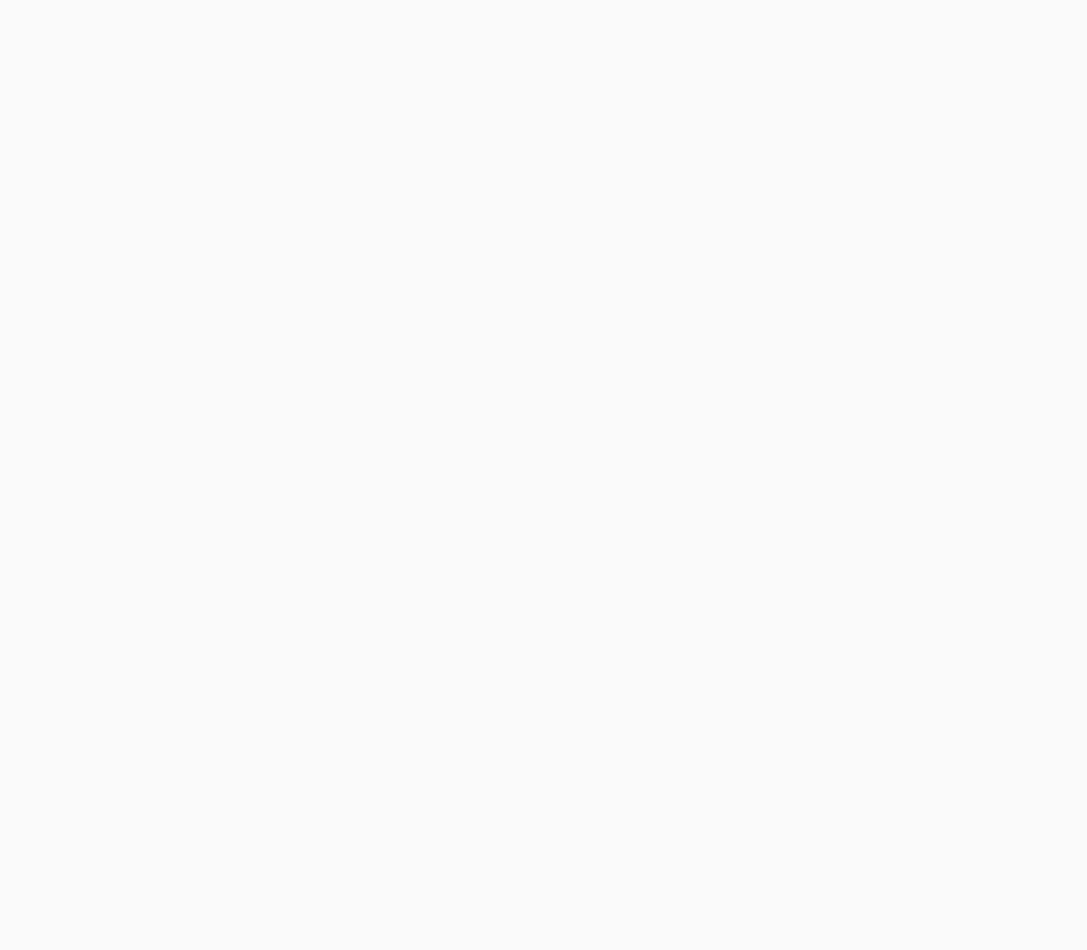
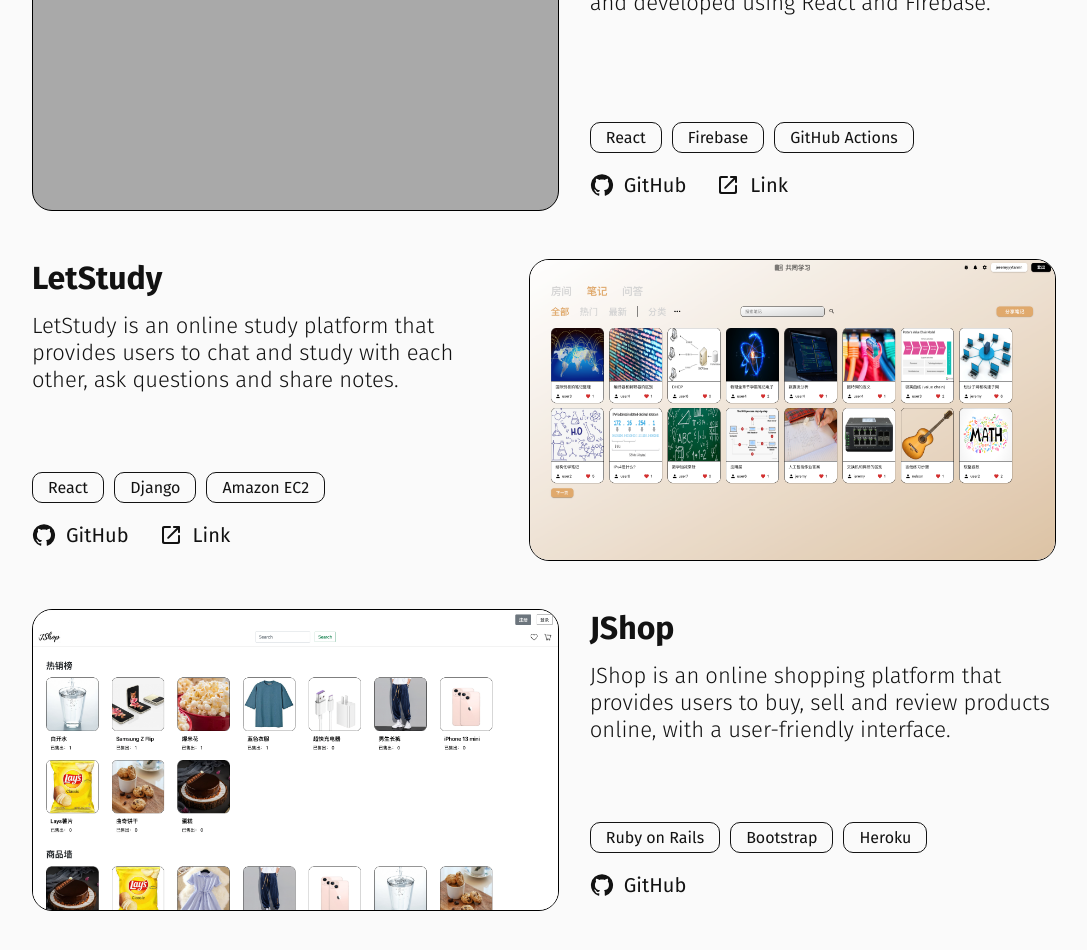
Before and after one commit to jeremyytann/tanchiachun-com, a React (Create React App) app: page /project in a window 1280 px wide. Shown: the part 360-1310 px from the top of the page, without its empty margins (96-1183 px from the left). Before the commit the page ends 800 px from the top, so only its background shows below. Built offline with nearby package versions, Linux system fonts and the light colour scheme.

Commit message:
completed project page for web

```diff
--- a/src/Pages/ProjectPage.js
+++ b/src/Pages/ProjectPage.js
@@ -1,12 +1,154 @@
+import { GitHub, OpenInNewRounded } from '@mui/icons-material'
 import React from 'react'
 import Navbar from '../Components/Navbars/Navbar'
+import '../Utilities/Styles/Pages/ProjectPage.css'
+import jshopImg from '../Assets/JShop.png'
+import letStudyImg from '../Assets/LetStudy.png'
 
 const ProjectPage = () => {
     return (
         <div>
             <Navbar />
 
-            ProjectPage
+            <div className='project-body-container'>
+                <div className='project-title-container'>
+                    <span className='project-title-text'>
+                        PROJECT
+                    </span>
+                </div>
+
+                <div className='project-item-container'>
+                    <div className='project-image-container'>
+
+                    </div>
+
+                    <div className='project-info-container'>
+                        <span className='project-item-title-text'>
+                            Personal Website
+                        </span>
+
+                        <span className='project-item-description-text'>
+                            My first personal portfolio website I designed and developed using React and Firebase.
+                        </span>
+
+                        <div className='project-item-stack-container'>
+                            <div className='project-item-stack'>
+                                React
+                            </div>
+
+                            <div className='project-item-stack'>
+                                Firebase
+                            </div>
+
+                            <div className='project-item-stack'>
+                                GitHub Actions
+                            </div>
+                        </div>
+
+                        <div className='project-item-link-container'>
+                            <div className='project-item-link-stack'>
+                                <GitHub className='project-item-link-logo' />
+
+                                <span className='project-item-link-text'>
+                                    GitHub
+                                </span>
+                            </div>
+
+                            <div className='project-item-link-stack'>
+                                <OpenInNewRounded className='project-item-link-logo' />
+
+                                <span className='project-item-link-text'>
+                                    Link
+                                </span>
+                            </div>
+                        </div>
+                    </div>
+                </div>
+
+                <div className='project-item-container'>
+                    <div className='project-info-container'>
+                        <span className='project-item-title-text'>
+                            LetStudy
+                        </span>
+
+                        <span className='project-item-description-text'>
+                        LetStudy is an online study platform that provides users to chat and study with each other, ask questions and share notes.
+                        </span>
+
+                        <div className='project-item-stack-container'>
+                            <div className='project-item-stack'>
+                                React
+                            </div>
+
+                            <div className='project-item-stack'>
+                                Django
+                            </div>
+
+                            <div className='project-item-stack'>
+                                Amazon EC2
+                            </div>
+                        </div>
+
+                        <div className='project-item-link-container'>
+                            <div className='project-item-link-stack'>
+                                <GitHub className='project-item-link-logo' />
+
+                                <span className='project-item-link-text'>
+                                    GitHub
+                                </span>
+                            </div>
+
+                            <div className='project-item-link-stack'>
+                                <OpenInNewRounded className='project-item-link-logo' />
+
+                                <span className='project-item-link-text'>
+                                    Link
+                                </span>
+                            </div>
+                        </div>
+                    </div>
+
+                    <img src={letStudyImg} alt='jshop' className='project-image-container' />
+                </div>
+
+                <div className='project-item-container'>
+                    <img src={jshopImg} alt='jshop' className='project-image-container' />
+
+                    <div className='project-info-container'>
+                        <span className='project-item-title-text'>
+                            JShop
+                        </span>
+
+                        <span className='project-item-description-text'>
+                        JShop is an online shopping platform that provides users to buy, sell and review products online, with a user-friendly interface.
+                        </span>
+
+                        <div className='project-item-stack-container'>
+                            <div className='project-item-stack'>
+                                Ruby on Rails
+                            </div>
+
+                            <div className='project-item-stack'>
+                                Bootstrap
+                            </div>
+
+                            <div className='project-item-stack'>
+                                Heroku
+                            </div>
+                        </div>
+
+                        <div className='project-item-link-container'>
+                            <div className='project-item-link-stack'>
+                                <GitHub className='project-item-link-logo' />
+
+                                <span className='project-item-link-text'>
+                                    GitHub
+                                </span>
+                            </div>
+                        </div>
+                    </div>
+                </div>
+            </div>
         </div>
     )
 }
--- a/src/Utilities/Styles/Pages/ProjectPage.css
+++ b/src/Utilities/Styles/Pages/ProjectPage.css
@@ -4,24 +4,39 @@
     justify-content: center;
     min-width: calc(768px - 20%);
     margin-top: 100px;
+    margin-bottom: 100px;
     margin-left: 10%;
     margin-right: 10%;
 }
 
 .project-item-container {
     margin-top: 25px;
+    margin-bottom: 25px;
     display: flex;
+    height: 300px;
 }
 
 .project-image-container {
-    width: 550px;
-    height: 310px;
+    border: 1px solid black;
+    position: relative;
+    min-width: 525px;
+    height: 100%;
     border-radius: 20px;
     background-color: darkgray;
 }
 
-.project-info-container {
-    margin-left: 5%;
+.project-info-container:nth-child(odd) {
+    width: 62%;
+    margin-left: 0%;
+    margin-right: 3%;
+    display: flex;
+    flex-direction: column;
+}
+
+.project-info-container:nth-child(even) {
+    width: 62%;
+    margin-left: 3%;
+    margin-right: 0%;
     display: flex;
     flex-direction: column;
 }
@@ -37,17 +52,22 @@
     /* border: 1px solid #808080; */
     height: 150px;
     font-size: 22px;
+    font-weight: 300;
+    color: var(--exp-skill-title-color);
 }
 
 .project-item-stack-container {
     display: flex;
+    flex-wrap: wrap;
 }
 
 .project-item-stack {
-    background-color: #d9d9d9;
+    border: 1px solid var(--exp-skill-title-color);
+    color: var(--exp-skill-title-color);
     border-radius: 10px;
-    padding: 5px 20px;
-    margin-right: 15px;
+    padding: 5px 15px;
+    margin-right: 10px;
+    margin-top: 10px;
 }
 
 .project-title-container {
@@ -59,3 +79,71 @@
     font-weight: 700;
     color: var(--exp-title-color);
 }
+
+.project-item-link-container {
+    display: flex;
+    margin-top: 20px;
+}
+
+.project-item-link-stack {
+    display: flex;
+    align-items: center;
+    margin-right: 30px;
+    cursor: pointer;
+}
+
+.project-item-link-logo {
+    color: var(--navbar-social-logo-color);
+    cursor: pointer;
+}
+
+.project-item-link-text {
+    margin-left: 10px;
+    font-size: 20px;
+    font-weight: 400;
+    color: var(--contact-social-text-color);
+}
+
+@media (max-width: 992px) {
+    .project-item-title-text {
+        font-size: 28px;
+    }
+
+    .project-item-description-text {
+        font-size: 20px;
+    }
+}
+
+@media (max-width: 1200px) {
+    .project-item-title-text {
+        font-size: 28px;
+    }
+
+    .project-item-description-text {
+        font-size: 20px;
+        height: 140px;
+    }
+
+    .project-item-stack {
+        border: 0px;
+        font-size: 16px;
+        padding: 0px;
+        margin-right: 15px;
+    }
+
+    .project-item-link-text {
+        font-size: 18px;
+    }
+
+    .project-item-container {
+        height: 260px;
+    }
+
+    .project-image-container {
+        position: relative;
+        min-width: 450px;
+        height: 100%;
+        border-radius: 20px;
+        background-color: darkgray;
+    }
+}
```
Also changed, not shown: src/Assets/JShop.png (added), src/Assets/LetStudy.png (added).
